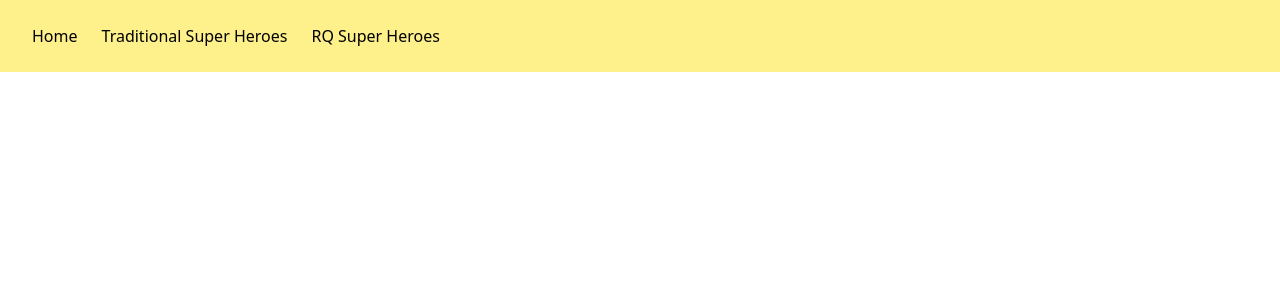
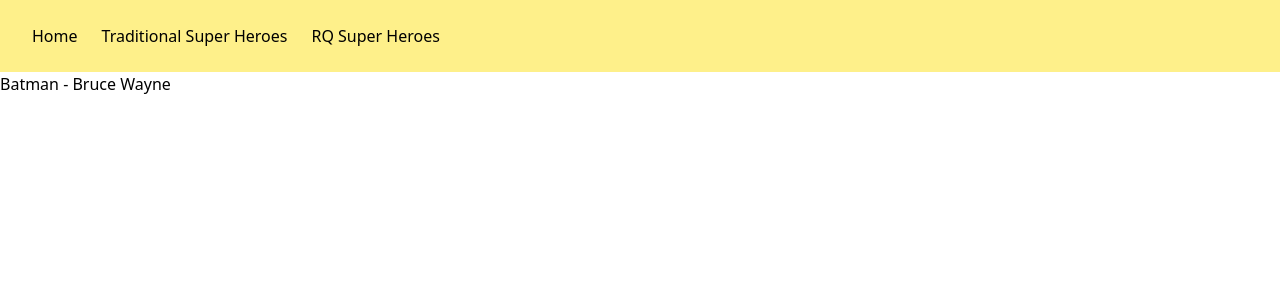
Before and after one commit to CMadiope/react-querry-tut, a React (Vite) app: page /rq-super-heroes/1 in a window 1280 px wide. Shown: the top 300 px of the page. Built offline with nearby package versions, Linux system fonts and the light colour scheme; data requests are answered from the project's data file.

Commit message:
query by id

```diff
--- a/db.json
+++ b/db.json
@@ -11,7 +11,7 @@
       "alterego": "Clark Kent"
     },
     {
-      "id": 1,
+      "id": 3,
       "name": "Spider-Man",
       "alterego": "Peter Parker"
     }
--- a/src/App.jsx
+++ b/src/App.jsx
@@ -4,6 +4,7 @@ import {ReactQueryDevtools} from 'react-query/devtools'
 import Home from "./components/Home";
 import Superheroes from "./components/Superheroes";
 import RQSuperheroes from "./components/RQSuperheroes";
+import RQSuperhero from "./components/RQSuperhero";
 
 const queryClient = new QueryClient();
 
@@ -26,13 +27,16 @@ function App() {
         </nav>
         <Router>
           <Routes>
+            <Route path='/rq-super-heroes/:heroId' element={<RQSuperhero/>}>
+
+            </Route>
             <Route path='/' element={<Home />} />
             <Route path='/super-heroes' element={<Superheroes />} />
             <Route path='rq-super-heroes' element={<RQSuperheroes />} />
           </Routes>
         </Router>
       </div>
-      <ReactQueryDevtools initialIsOpen={false} position='bottom-right'/>
+      <ReactQueryDevtools initialIsOpen={false} position='bottom-right' />
     </QueryClientProvider>
   );
 }
--- /dev/null
+++ b/src/components/RQSuperhero.jsx
@@ -0,0 +1,28 @@
+import React from 'react'
+import { useSuperHeroData } from './hooks/useSuperHeroData'
+import { useParams } from 'react-router'
+
+const RQSuperhero = () => {
+  const {heroId} = useParams()
+
+const {isLoading, error, data, isError} = useSuperHeroData(heroId)
+
+if(isLoading) {
+  return <h2 className='font-bold text-xl'>Loading ....</h2>
+}
+if(error) {
+  return <h2 className='font-bold text-xl'>
+    {error.message}
+  </h2>
+}
+
+  return (
+    <div>
+      {
+        data.data.name
+      } - {data.data.alterego}
+    </div>
+  )
+}
+
+export default RQSuperhero
--- a/src/components/RQSuperheroes.jsx
+++ b/src/components/RQSuperheroes.jsx
@@ -18,7 +18,9 @@ const RQSuperheroes = () => {
       <h2 className='text-2xl py-5'>RQSuperheroes</h2>
       <div>
         {data?.data.map((hero) => (
-          <div key={hero.name}>{hero.name}</div>
+          <div key={hero.id}>
+            <a href={`/rq-super-heroes/${hero.id}`}>{hero.name}</a>
+          </div>
         ))}
       </div>
     </>
--- /dev/null
+++ b/src/components/hooks/useSuperHeroData.js
@@ -0,0 +1,11 @@
+import { useQuery } from "react-query";
+import axios from "axios";
+
+const fetchSuperHero = ({ queryKey }) => {
+  const heroId = queryKey[1]
+  return axios.get(`http://localhost:4000/superheroes/${heroId}`);
+};
+
+export const useSuperHeroData = (heroId) => {
+  return useQuery(["super-hero", heroId], fetchSuperHero);
+};
```
